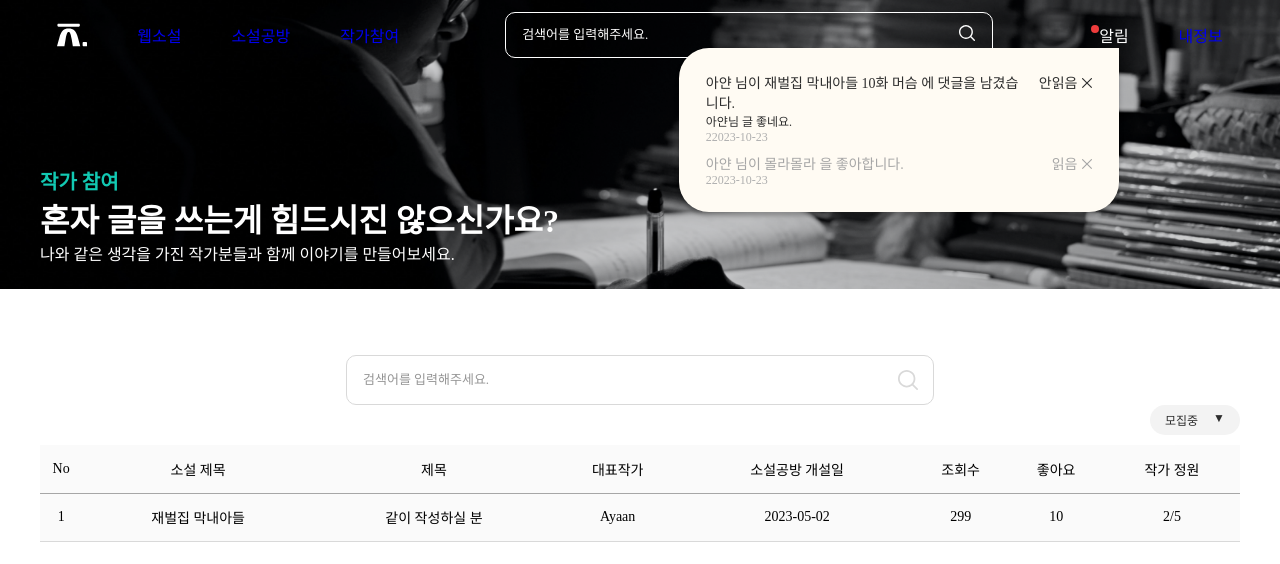
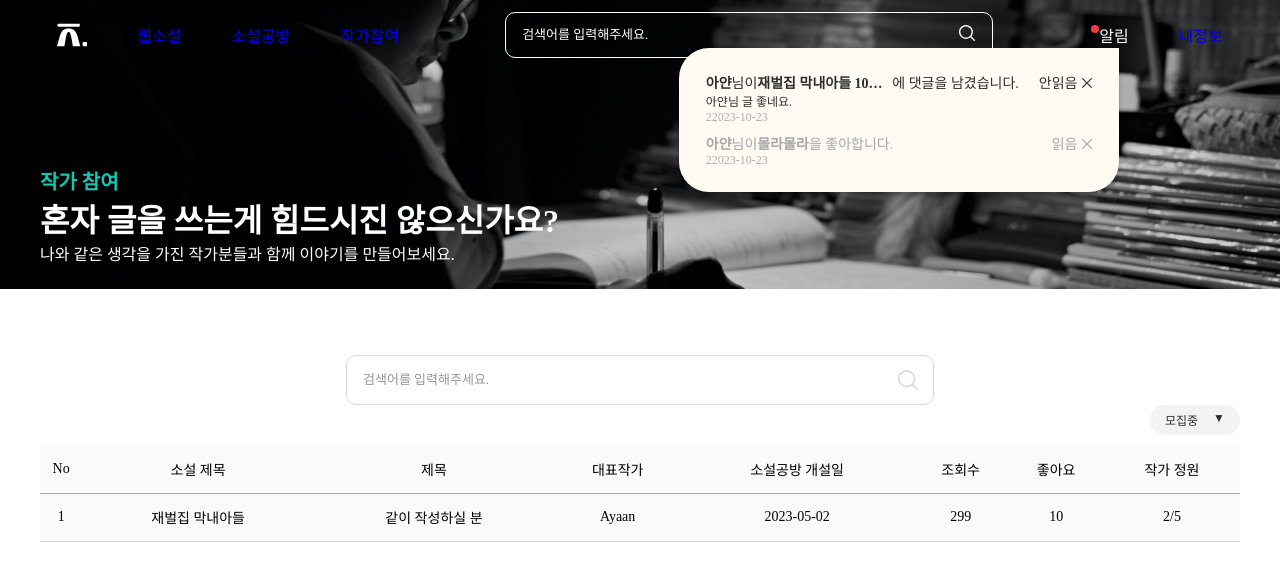
Before and after one commit to cafe-jun/garden-writer-front, a Next.js app: page /recruitment in a window 1280 px wide. Both pictures are taken after a click on the element "알림". Shown: the top 564 px of the page. Built offline with nearby package versions, Linux system fonts and the light colour scheme; a web font is replaced by a local one.

Commit message:
[feat] alarm text-overflow 추가

```diff
--- a/src/components/Notice/Notice.module.scss
+++ b/src/components/Notice/Notice.module.scss
@@ -50,6 +50,16 @@
                     display: flex;
                     flex-direction: column;
                     width: 325px;
+                    .alarmItemLeftTitleWrap {
+                        display: flex;
+                        .alarmItemLeftTitle {
+                            display: block;
+                            max-width: 135px;
+                            white-space: nowrap;
+                            overflow: hidden;
+                            text-overflow: ellipsis;
+                        }
+                    }
                     .alarmItemLeftDescription {
                         font-size: $s12px;
                     }
--- a/src/components/Notice/Notice.tsx
+++ b/src/components/Notice/Notice.tsx
@@ -71,9 +71,12 @@ export const Notice = ({ visible, handleVisible, handleAlarmItem }: NoticeProps)
                     className={`${styles.alarmItem} ${is_read && styles.read}`}
                   >
                     <div className={styles.alarmItemLeft}>
-                      <span>
-                        {user} 님이 {title} {actionDescription}
-                      </span>
+                      <div className={styles.alarmItemLeftTitleWrap}>
+                        <strong>{user}</strong>
+                        <span> 님이 </span>
+                        <strong className={styles.alarmItemLeftTitle}>{title}</strong>
+                        <span> {actionDescription}</span>
+                      </div>
                       {description && (
                         <span className={styles.alarmItemLeftDescription}>{description}</span>
                       )}
--- a/src/components/PageHeader/PageHeader.tsx
+++ b/src/components/PageHeader/PageHeader.tsx
@@ -26,10 +26,17 @@ export const PageHeader = ({ background = PageHeaderBackground.original }: PageH
 
   const handleVisibleAralm = (): void => {
     setVisibleAlarm(prev => !prev);
+    if (!visibleAlarm) {
+      readAlarm();
+    }
   };
 
   const handleAlarmItem = (id: number): void => {
     console.log(id);
+  };
+
+  const readAlarm = () => {
+    console.log('read api');
   };
 
   const searchStyle = useMemo((): string => {
```
